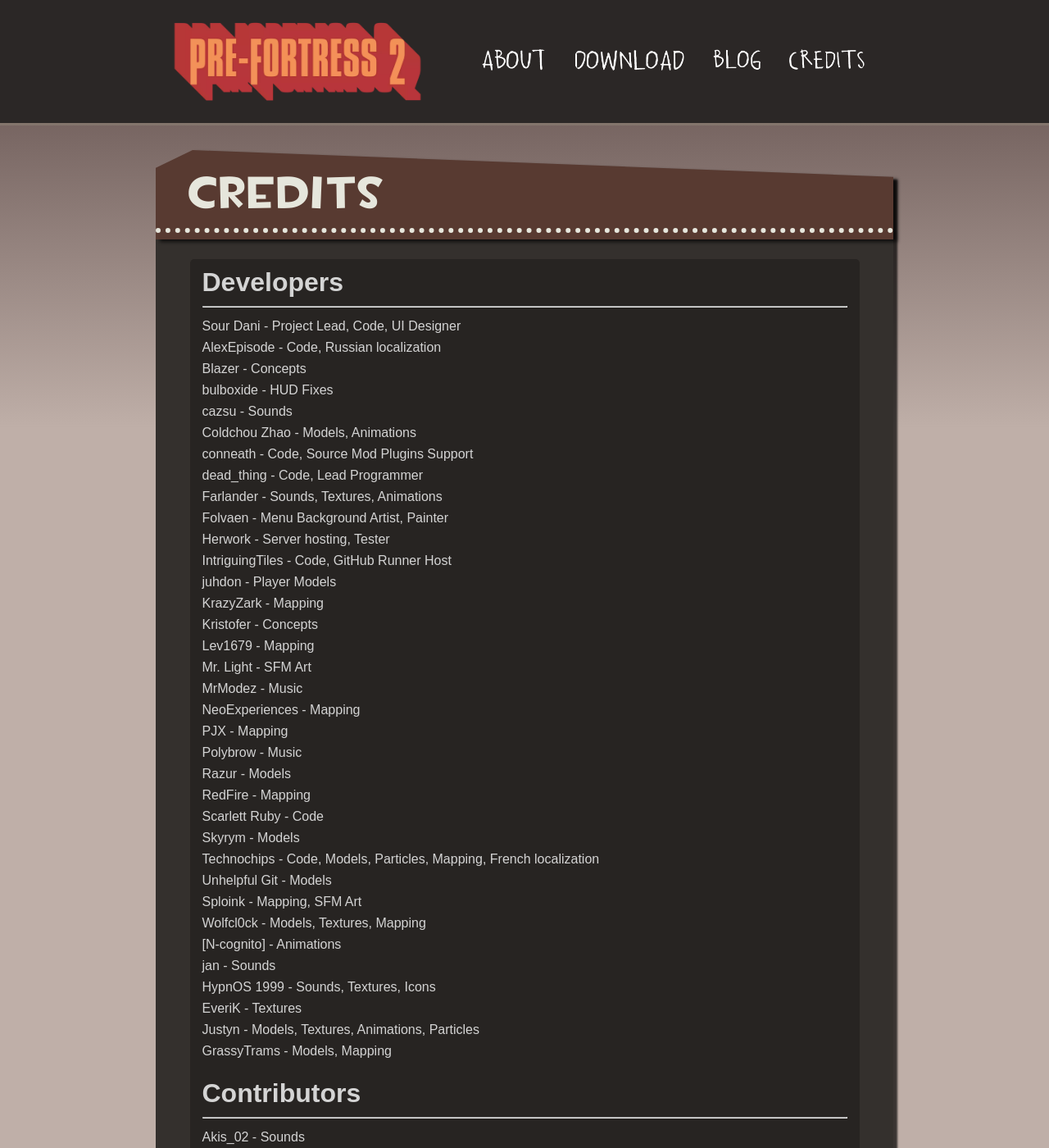
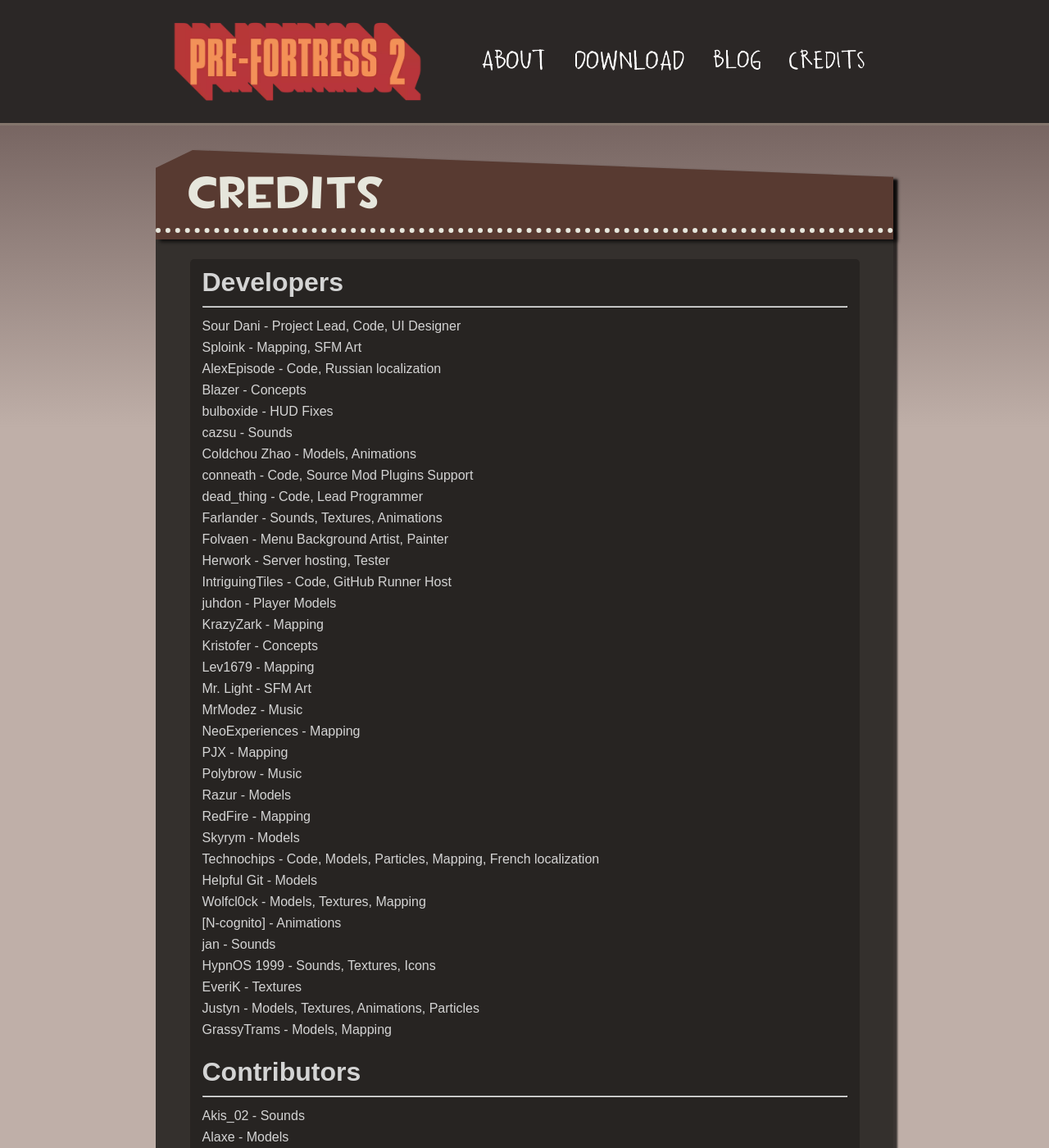
Before and after one commit to Pre-Fortress-2/PF2-Website, a Jekyll site: the page built from pages/credits.md, in a window 1280 px wide and 1400 px high. Shown: the whole window at 82% size. Built offline with Jekyll 4.4.1, drawn with Linux system fonts in a browser that asks for light colours.

Commit message:
Update credits.json

```diff
--- a/_data/credits.json
+++ b/_data/credits.json
@@ -11,6 +11,11 @@
                "UI Designer"
             ]
          }
+      },
+      {
+         "name": "Sploink",
+	 "mapper": true,
+         "sfm": true
       },
       {
          "name": "AlexEpisode",
@@ -140,14 +145,11 @@
          "name": "RedFire",
          "mapper": true
       },
+
       {
-         "name": "Scarlett Ruby",
-         "code": true
+         "name": "Skyrym",
+	 "models": true
       },
-		{
-         "name": "Skyrym",
-			"models": true
-		},
       {
          "name": "Technochips",
          "code": true,
@@ -160,13 +162,8 @@
          ]
       },
       {
-         "name": "Unhelpful Git",
+         "name": "Helpful Git",
          "models": true
-      },
-      {
-         "name": "Sploink",
-		 "mapper": true,
-         "sfm": true
       },
       {
          "name": "Wolfcl0ck",
```
